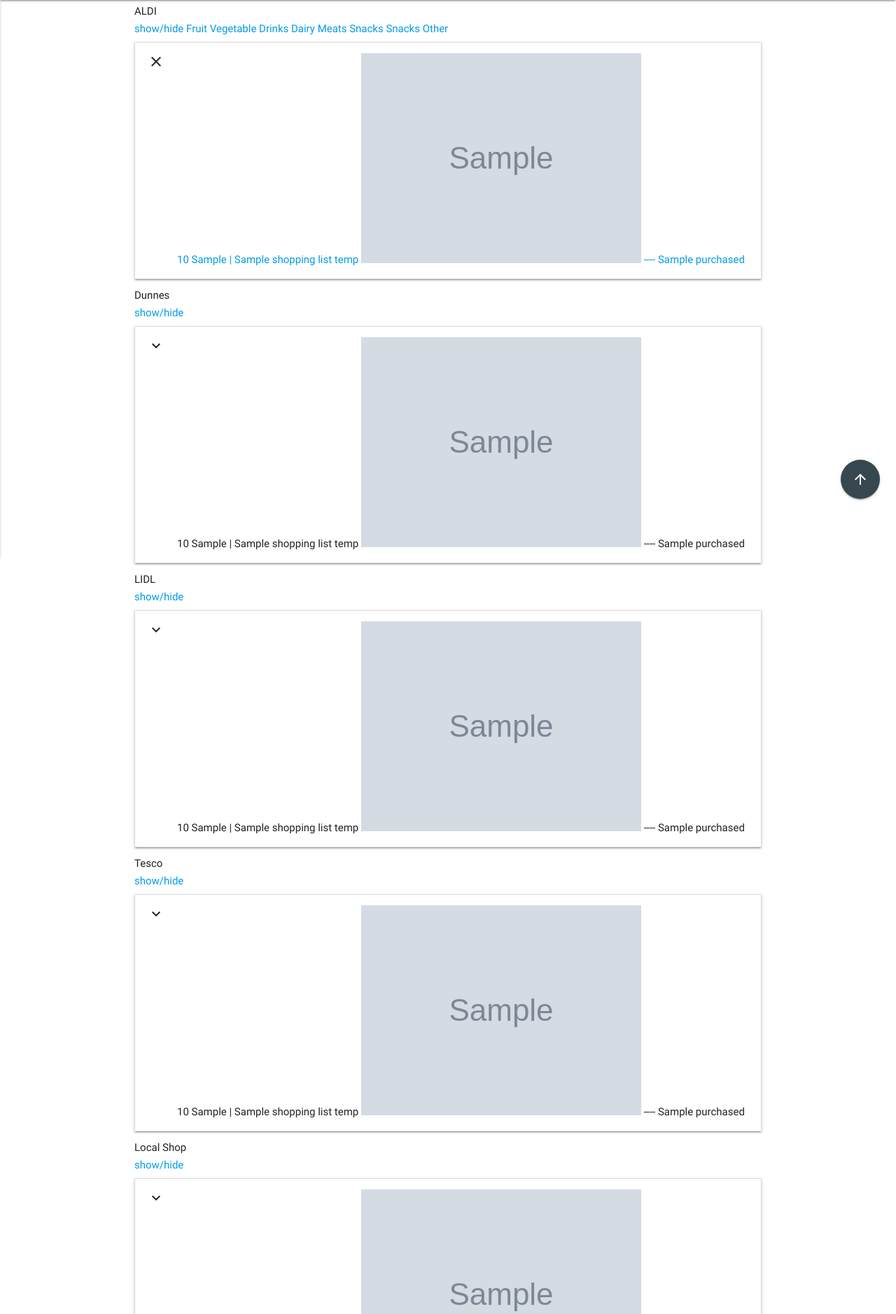
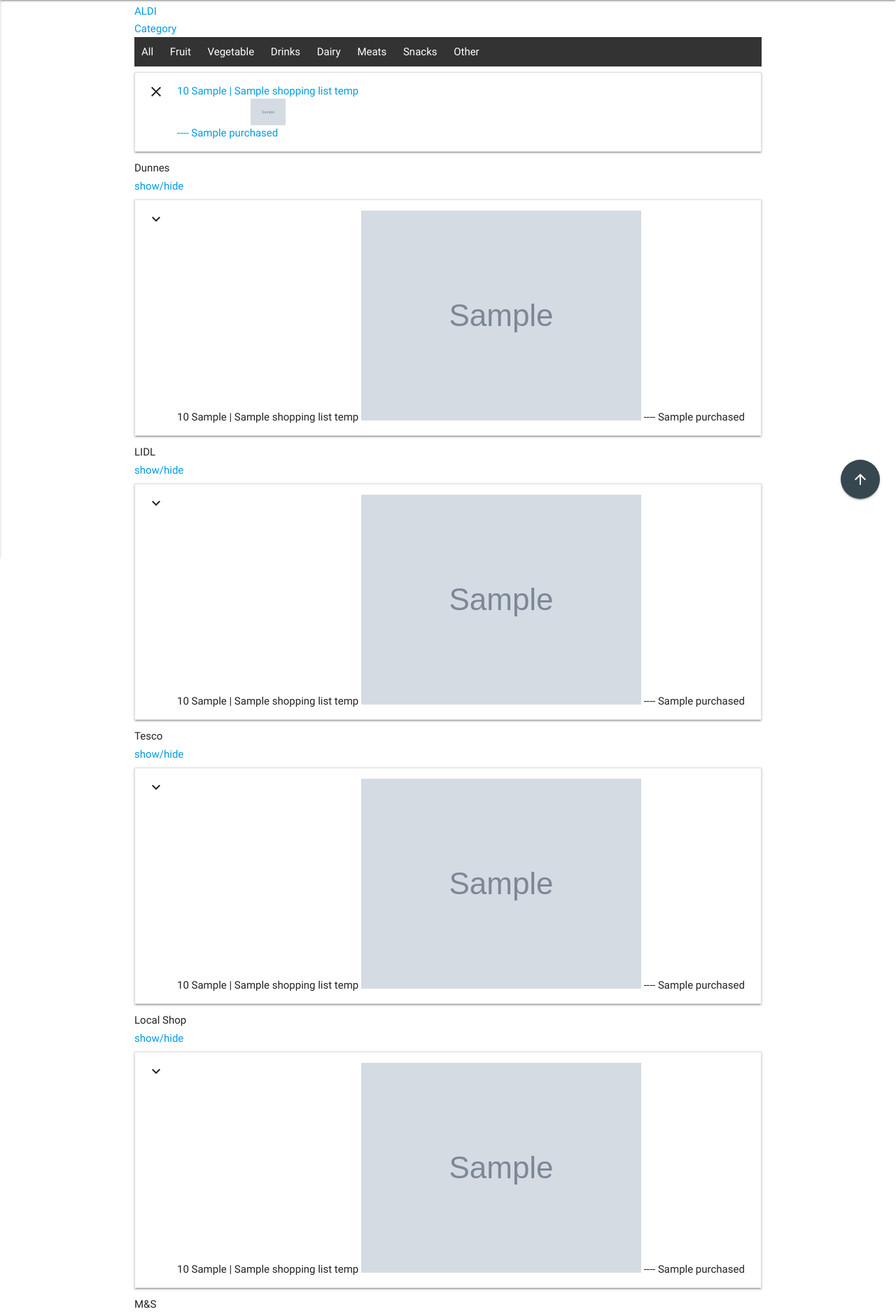
Before and after one commit to xz3t/milestone-3, a Flask app: page /use_shopping_list in a window 1280 px wide. Shown: the part 64-1942 px from the top of the page at 70% size. Run offline with Flask 2, Linux system fonts and the light colour scheme; grey boxes marked "Sample" are stand-in pictures; a database or web service that is not in the repository returns one stand-in record (values such as "Sample title"); some libraries are stand-ins or nearby versions.

Commit message:
Change onClick() event on categories links to sent 2 parameters

```diff
--- a/templates/use_shopping_list.html
+++ b/templates/use_shopping_list.html
@@ -2,16 +2,19 @@
 {% block content %}
 
 {%if aldi.count() > 0%}
-<h6>ALDI</h6> <a href="#" onclick="shopToggle('aldi')">show/hide</a>
-<a href="#" onclick="catToggle('aldi_Fruit')">Fruit</a>
-<a href="#" onclick="catToggle('aldi_Vegetable')">Vegetable</a>
-<a href="#" onclick="catToggle('aldi_Drinks')">Drinks</a>
-<a href="#" onclick="catToggle('aldi_Dairy')">Dairy</a>
-<a href="#" onclick="catToggle('aldi_Meats')">Meats</a>
-<a href="#" onclick="catToggle('aldi_Snacks')">Snacks</a>
-<a href="#" onclick="catToggle('aldi_Snacks')">Snacks</a>
-<a href="#" onclick="catToggle('aldi_Other')">Other</a>
+<a href="#" onclick="shopToggle('aldi')"><h6>ALDI</h6></a>
 <div id="aldi">
+<a href="#" onclick="shopToggle('aldi_cat')">Category</a>
+<div id="aldi_cat" class="scrollmenu">
+<a href="#" onclick="catAll('aldi_')">All</a>
+<a href="#" onclick="catToggle('aldi_','Fruit')">Fruit</a>
+<a href="#" onclick="catToggle('aldi_','Vegetable')">Vegetable</a>
+<a href="#" onclick="catToggle('aldi_','Drinks')">Drinks</a>
+<a href="#" onclick="catToggle('aldi_','Dairy')">Dairy</a>
+<a href="#" onclick="catToggle('aldi_','Meats')">Meats</a>
+<a href="#" onclick="catToggle('aldi_','Snacks')">Snacks</a>
+<a href="#" onclick="catToggle('aldi_','Other')">Other</a>
+</div>
   <ul class="collapsible">
     {% for x in aldi %}
     <li>
@@ -20,7 +23,7 @@
           <i class="material-icons">close</i>
         </div>
         <div class="col s9">
-         <a href="#" onclick="$(this).toggleClass('strike')"> {{x.item_qty}} {{x.item_unit}} | {{x.item_name}} <img src="{{x.item_img}}" class="img-thumb"> ----
+         <a href="#" onclick="$(this).toggleClass('strike')"> {{x.item_qty}} {{x.item_unit}} | {{x.item_name}} <img class="materialboxed center-block " width="50" src="{{x.item_img}}"> ----
           {{x.purchased}}</a>
         </div>
       </div>
```
